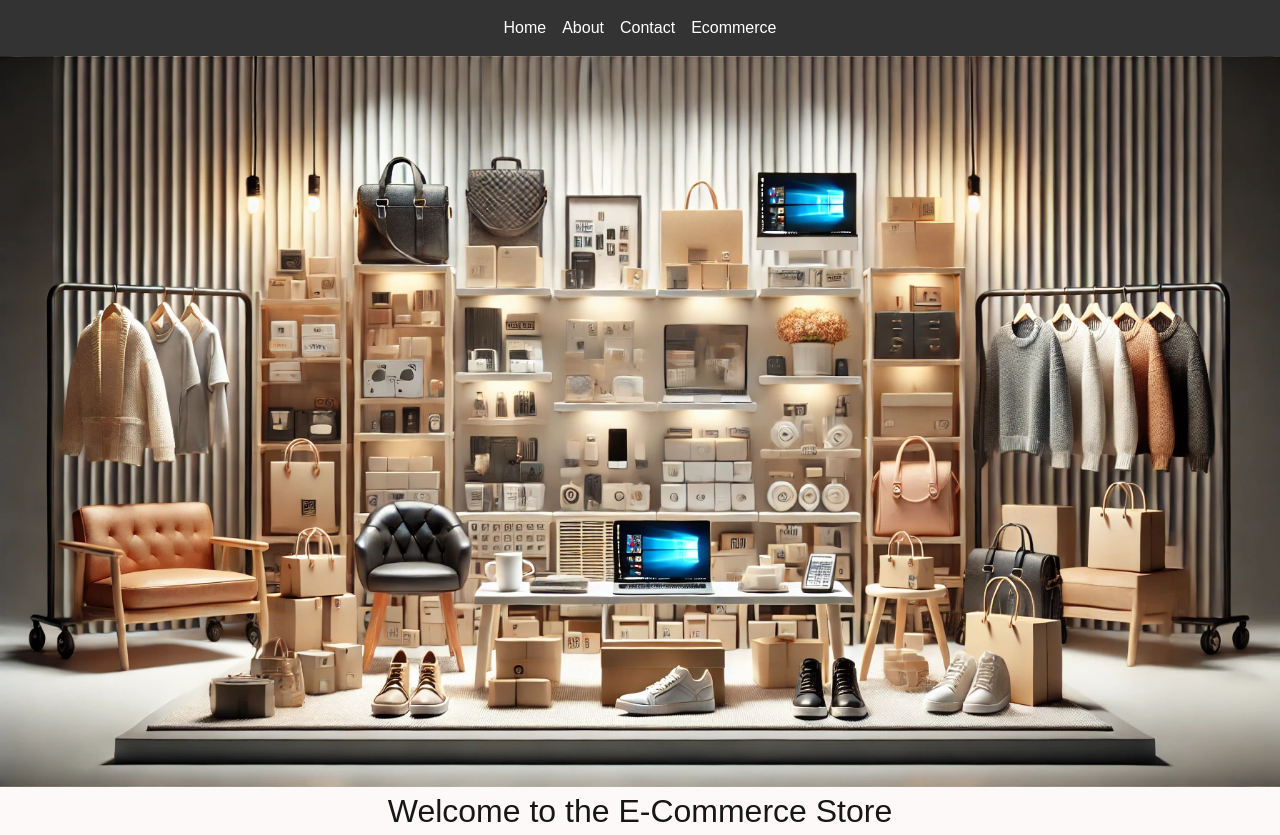
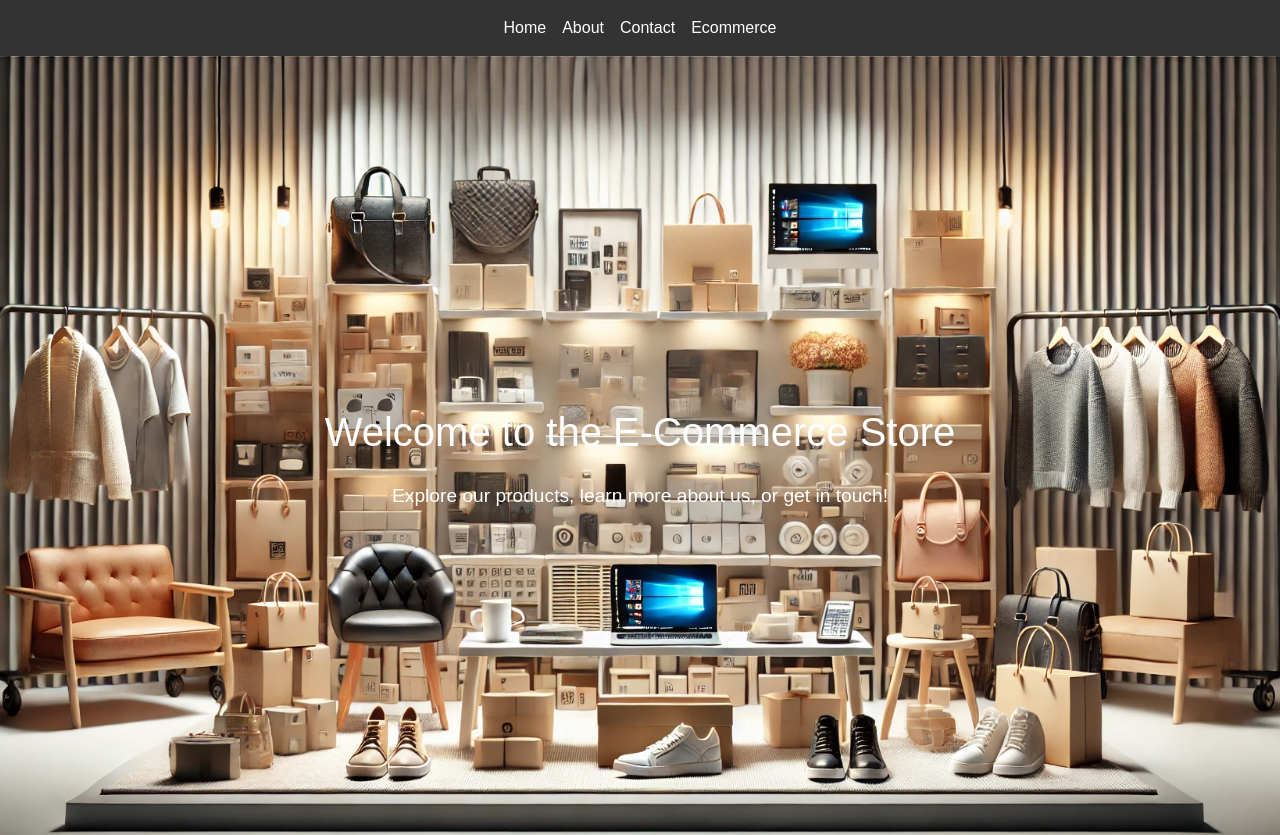
Before and after one commit to siyamregn777/E-Commerce-Store, a Next.js app: page / in a window 1280 px wide. Shown: the top 835 px of the page. Built offline with nearby package versions, Linux system fonts and the light colour scheme.

Commit message:
add filter for ecommerce

```diff
--- a/src/styles/footer.css
+++ b/src/styles/footer.css
@@ -1,9 +1,9 @@
 .footer-container {
-  background-color: #333;
-  color: white;
+  /* background-color: #333; */
+  color: rgb(0, 0, 0);
   text-align: center;
   padding: 1rem;
-  margin-top: 20rem;
+  margin-top: 5rem;
 }
 
 .footer-text {
--- a/src/styles/home.css
+++ b/src/styles/home.css
@@ -1,17 +1,38 @@
-.high{
-  padding: 0%;
-  margin: 0%;
+.high {
+  position: relative;
+  width: 100%;
+  height: 100vh; /* Ensure it covers the full viewport height */
 }
 
-.high h1{
-  text-align: center;
-  font-size: 2em;
+.image-container {
+  position: absolute;
+  top: 0;
+  left: 0;
+  width: 100%;
+  height: 100%;
 }
 
-.high p{
+.image {
+  object-fit: cover; /* Ensure the image covers the entire container */
+  width: 100%;
+  height: 100%;
+}
+
+.text {
+  position: absolute;
+  z-index: 10;
+  color: white; /* Set text color to white for visibility over the image */
   text-align: center;
+  top: 50%; /* Vertically center the text */
+  left: 50%; /* Horizontally center the text */
+  transform: translate(-50%, -50%); /* Offset the centering for perfect alignment */
+}
+
+.high h1 {
+  font-size: 2.5em;
+}
+
+.high p {
   font-size: 1.2em;
-  color: white;
-  margin-top: 30px;
-
+  margin-top: 20px;
 }
```
Also changed, not shown: src/app/ecommerce/page.tsx (+4 -4 lines).
